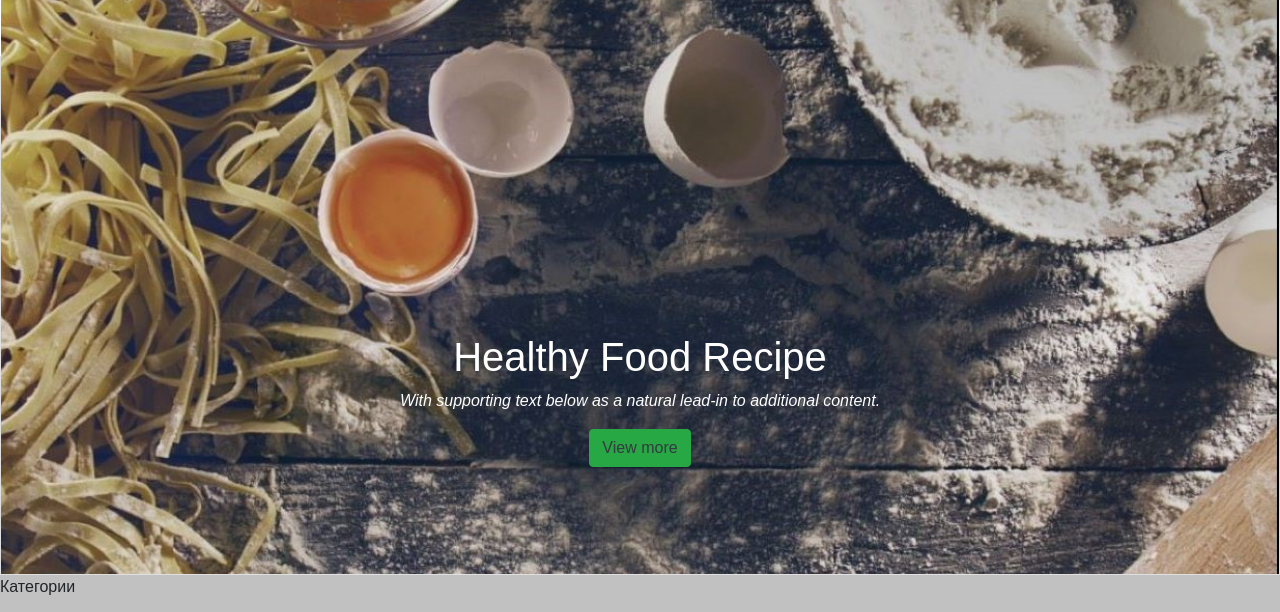
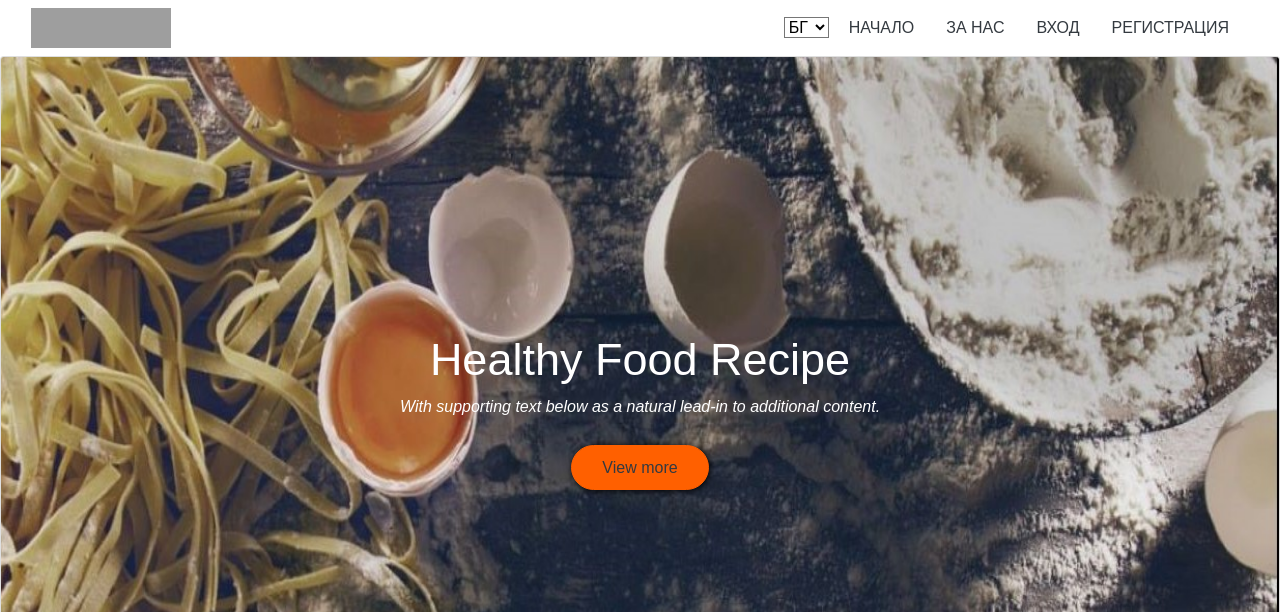
Before and after one commit to thedco5/Kursova_Rabota, a PHP site: page / in a window 1280 px wide. Shown: the top 612 px of the page. Run offline with PHP 8.4, Linux system fonts and the light colour scheme; grey boxes are pictures that could not be loaded.

Commit message:
Add files via upload

```diff
--- a/css/style.css
+++ b/css/style.css
@@ -6,15 +6,11 @@
 
 
 /* NAVIGATION BAR */
-nav{
-	background-color: white;
+nav {
+	background-color: rgb(255, 255, 255);
 }
 
-main{
-	background-color:rgba(0, 0, 0, 0.128);
-}
-
-select{
+select {
 	background: transparent;
 }
 
@@ -23,76 +19,144 @@ select{
 	height: 40px;
 }
 
-.btn.btn-outline{
-	border:transparent;
+.btn.btn-outline {
+	border: transparent;
 	border-radius: 8px;
 	transition: 0.5s;
 }
 
-.btn.btn-outline:hover{
-	border:1.5px solid rgb(20, 11, 79);
-	background-color: transparent;
+.btn.btn-outline:hover {
+	border: 1.5px solid #FF6000;
+	background-color: #FF6000;
 	box-shadow: 1px 1px 7px rgba(0, 0, 0, 2);
 }
-.btn.btn-outline:active{
-	border:none;
-	color: white;
-	background-color:rgb(20, 11, 79);
-    opacity: 0.7;
+
+.btn.btn-outline:active {
+	opacity: 0.7;
 }
 
-.img{
-	margin-top: -100px;
+.card h1 {
+	font-size: 45px;
+}
+
+.btn.btn-success {
+	background-color: #FF6000;
+	border: 1.5px solid #FF6000;
+	box-shadow: 1px 1px 7px rgba(0, 0, 0, 2);
+	border-radius: 50px;
+	padding: 10px 30px;
+	margin-top: 10px;
+	height: 45px;
+	transition: 0.5s;
+}
+
+.btn.btn-success:hover {
+	background-color: #FF6000;
+	border: 1.5px solid #FF6000;
+	box-shadow: 4px 4px 15px rgba(0, 0, 0, 2);
+}
+
+.btn.btn-success:active {
+	background-color: #FF6000 !important;
+	border: 1.5px solid #FF6000 !important;
+	opacity: 0.7;
+}
+
+.img {
+	height: 100vh;
+}
+
+/* CATEGORIES */
+.categories {
+	margin-top: 40px;
+	margin-bottom: 40px;
+	text-align: center;
+}
+
+.categories p {
+	border-bottom: 1px solid #999;
+	font-size: 25px;
+	margin-bottom: 15px;
+	padding-top: 20px;
+	padding-bottom: 7px;
+}
+
+.meals {
+	margin-bottom: 50px;
+	display: inline-block;
+	position: relative;
+	/*changes the position of the element relative to the parent element and relative
+	to itself and where it would usually be in the regular document flow of the page*/
+}
+
+.meals .iconHold {
+	display: block;
+	position: absolute;
+	width: 100%;
+	bottom: -40px;
+}
+
+.iconHold img {
+	display: block;
+	width: 110px;
+	margin: 0 auto;
 }
 
 /* FOOTER */
 
-footer{
-  text-align: center;
-  font-size: small;
-  background-color: #2a65beda;
+footer {
+	background-color: #FF6000;
 }
-
-.about_us,h3{
-	text-align: center;
-	margin-top: 20px;
-	color: white;
-	background-color: #2a65beda;
-	padding: 20px;
-}
-footer p{
-	color: white;
-}
-.icons .fa{
-  color:white;
-  margin: 0 13px;
-  cursor : pointer;
-  padding: 18px 0;
-}
-
-.link_color{
-	color:whitesmoke;
-	text-transform: capitalize;
-}
-
 
 
 
 /* MEDIA */
 
-@media (max-width:700px) {
-	.logo-img{
+@media(max-width:700px) {
+	.logo-img {
 		margin-top: 1.8px;
 	}
 
-	.btn.btn-outline,select{
+	.btn.btn-outline {
 		width: 100%;
 		line-height: 20px;
 	}
 
-	.img{
-		margin: 0;
+	.dropdown {
+		text-align: center;
+		margin-top: 10px;
+	}
+
+	.card-img-top {
 		height: 200px;
 	}
 
+	.card p {
+		font-size: 10px;
+	}
+
+	.card h1 {
+		font-size: 20px;
+	}
+
+	.btn.btn-success {
+		border-radius: 50px;
+		padding: 4px;
+		margin-top: 0;
+		font-size: 13px;
+		height: 27px;
+	}
+
+	.about_us {
+		font-size: 20px;
+	}
+
+	.text-uppercase {
+		font-size: 14px;
+	}
+
+	.col-4 p {
+		font-size: 13px;
+	}
+
 }
```
